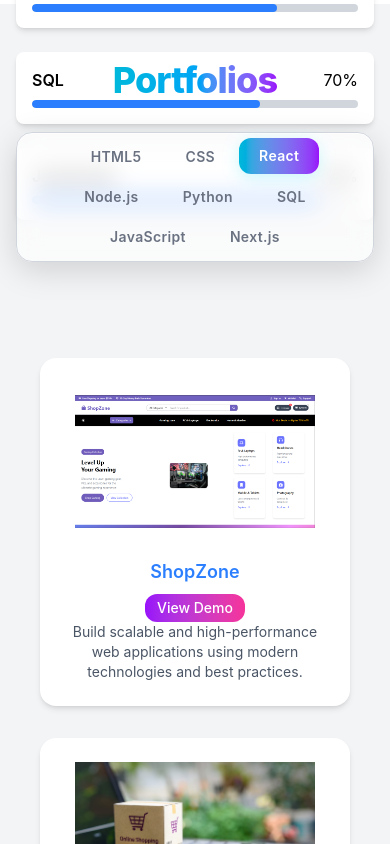
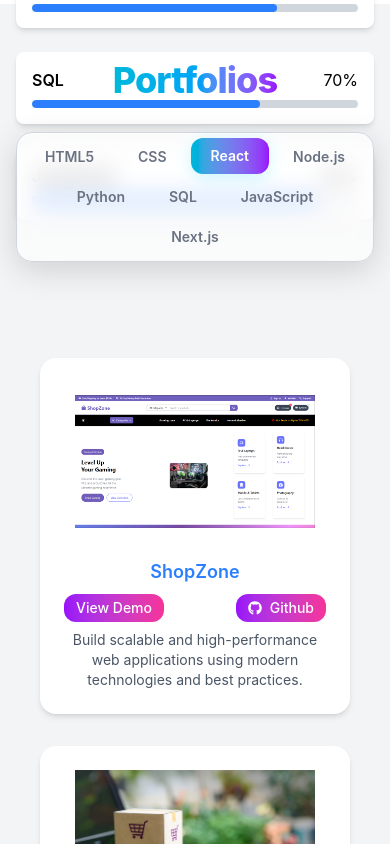
Before and after one commit to sudeepzadav/portfolio, a React (Vite) app: page / in a window 390 px wide. Shown: the part 4140-4984 px from the top of the page. Built offline with nearby package versions, Linux system fonts and the light colour scheme.

Commit message:
landing page fully responsive

```diff
--- a/src/Components/Portfolios/Portfolios.tsx
+++ b/src/Components/Portfolios/Portfolios.tsx
@@ -1,5 +1,6 @@
 import { useState } from "react";
 import { filters, reactCards } from "../../Constants/Portfolios";
+import { FaGithub } from "react-icons/fa6";
 
 const Portfolios = () => {
   const [active, setActive] = useState("React");
@@ -21,7 +22,7 @@
           <button
             key={label}
             onClick={() => setActive(label)}
-            className={`px-5 py-2 rounded-xl text-sm font-semibold hover:scale-105 tracking-wide transition-all duration-300
+            className={`px-5 py-2 rounded-xl text-sm font-semibold hover:scale-105 transition-all duration-300
               ${
                 active === label
                   ? "bg-linear-to-r from-cyan-500 to-purple-600 dark:from-cyan-300 dark:to-purple-400 text-white dark:text-[#1a1f2e] shadow-[0_4px_16px_rgba(110,231,247,0.35)] -translate-y-px"
@@ -52,9 +53,14 @@
                 {card.title}
               </h3>
 
-              <button className="bg-linear-to-r from-purple-600 to-pink-500 py-1 px-3 rounded-xl cursor-pointer text-white text-sm font-medium hover:from-pink-500 hover:to-purple-600 hover:scale-105 transition-all duration-300">
-                View Demo
-              </button>
+              <div className="flex justify-between mb-2">
+                <button className="bg-linear-to-r from-purple-600 to-pink-500 py-1 px-3 rounded-xl cursor-pointer text-white text-sm font-medium hover:from-pink-500 hover:to-purple-600 hover:scale-105 transition-all duration-300">
+                  View Demo
+                </button>
+                <button className="flex items-center gap-2 bg-linear-to-r from-purple-600 to-pink-500 py-1 px-3 rounded-xl cursor-pointer text-white text-sm font-medium hover:from-pink-500 hover:to-purple-600 hover:scale-105 transition-all duration-300">
+                  <FaGithub /> Github
+                </button>
+              </div>
               <p className="text-sm text-gray-600 dark:text-gray-300">
                 {card.description}
               </p>
```
Also changed, not shown: 1 other file (tests, documents, lock files or other folders).
